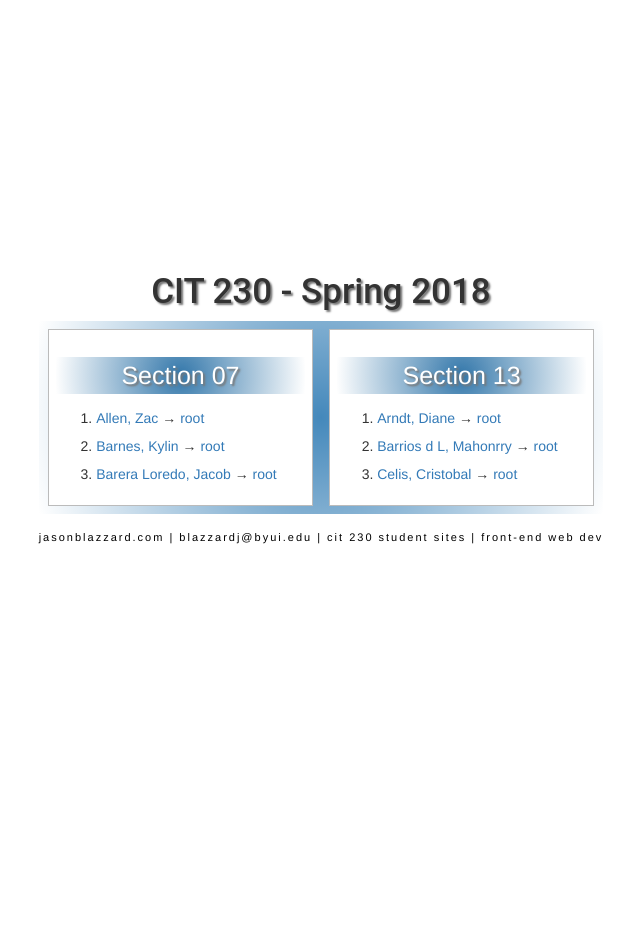
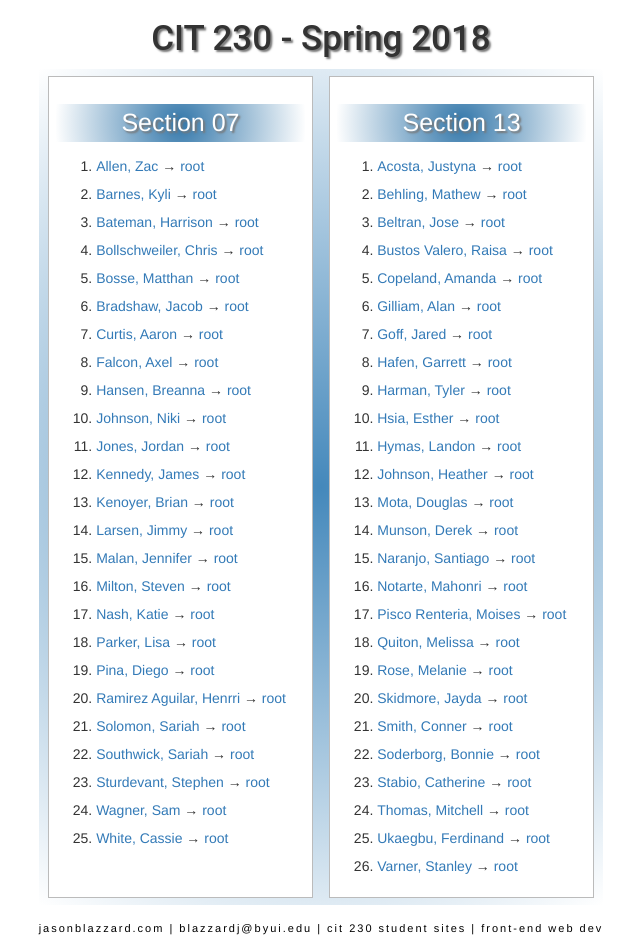
Before and after one commit to BrotherBlazzard/brotherblazzard.github.io, a PHP site: page /cit230/students/230spring2018.html in a window 1280 px wide. Shown: the whole page, without its empty margins (319-959 px from the left). Before the commit the page ends 544 px from the top, so only its background shows below. Run offline with PHP 8.4, Linux system fonts and the light colour scheme.

Commit message:
student sites

```diff
--- a/cit230/students/230spring2018.html
+++ b/cit230/students/230spring2018.html
@@ -17,18 +17,88 @@
         <section>
             <h2>Section 07</h2>
             <ol>
-                <li><a href="http://allen-zac.github.io" target="_blank">Allen, Zac</a> &rarr; <a href="https://github.com/allen-zac/allen-zac.github.io" target="_blank">root</a></li>
-                <li><a href="http://kayjb.github.io" target="_blank">Barnes, Kylin</a> &rarr; <a href="https://github.com/kayjb/kayjb.github.io" target="_blank">root</a></li>
-                <li><a href="http://.github.io" target="_blank">Barera Loredo, Jacob</a> &rarr; <a href="https://github.com//.github.io" target="_blank">root</a></li>
+                    <li><a href="http://allen-zac.github.io/"  target="_blank">Allen, Zac</a> &rarr; <a href="https://github.com/allen-zac/allen-zac.github.io"  target="_blank">root</a></li>
+                    <li><a href="https://kayjb.github.io/"  target="_blank">Barnes, Kyli</a> &rarr; <a href="https://github.com/kayjb/kayjb.github.io"  target="_blank">root</a></li>
+                    <li><a href="https://harryman201.github.io/"  target="_blank">Bateman, Harrison</a> &rarr; <a href="https://github.com/harryman201/harryman201.github.io"  target="_blank">root</a></li>
+                    <li><a href="https://cboshy.github.io/"  target="_blank">Bollschweiler, Chris</a> &rarr; <a href="https://github.com/cboshy/cboshy.github.io"  target="_blank">root</a></li>
+                    <li><a href="https://bossybosse.github.io/"  target="_blank">Bosse, Matthan</a> &rarr; <a href="https://github.com/bossybosse/bossybosse.github.io"  target="_blank">root</a></li>
+                    <li><a href="https://bradshaw-jacob.github.io/CIT-230/"  target="_blank">Bradshaw, Jacob</a> &rarr; <a href="https://github.com/bradshaw-jacob/bradshaw-jacob.github.io"  target="_blank">root</a></li>
+                    <li><a href="https://aaronjcurtis.github.io/"  target="_blank">Curtis, Aaron</a> &rarr; <a href="https://github.com/aaronjcurtis/aaronjcurtis.github.io"  target="_blank">root</a></li>
+                    <li><a href="https://falcon-islas.github.io/"  target="_blank">Falcon, Axel</a> &rarr; <a href="https://github.com/falcon-islas/falcon-islas.github.io"  target="_blank">root</a></li>
+                    <li><a href="https://breanna-hansen.github.io/"  target="_blank">Hansen, Breanna</a> &rarr; <a href="https://github.com/breanna-hansen/breanna-hansen.github.io"  target="_blank">root</a></li>
+                    <li><a href="https://niki1980.github.io/"  target="_blank">Johnson, Niki</a> &rarr; <a href="https://github.com/niki1980/niki1980.github.io"  target="_blank">root</a></li>
+                    <li><a href="https://rogue921.github.io/"  target="_blank">Jones, Jordan</a> &rarr; <a href="https://github.com/rogue921/rogue921.github.io"  target="_blank">root</a></li>
+                    <li><a href="https://kennedy-james.github.io/cit_230/"  target="_blank">Kennedy, James</a> &rarr; <a href="https://github.com/kennedy-james/kennedy-james.github.io"  target="_blank">root</a></li>
+                    <li><a href="https://zekeofdoom.github.io/Brian-Kenoyer.byui-cit230.github.io/"  target="_blank">Kenoyer, Brian</a> &rarr; <a href="https://github.com/zekeofdoom/Brian-Kenoyer.byui-cit230.github.io"  target="_blank">root</a></li>
+                    <li><a href="https://jlars150.github.io/"  target="_blank">Larsen, Jimmy</a> &rarr; <a href="https://github.com/jlars150/jlars150.github.io"  target="_blank">root</a></li>
+                    <li><a href="https://jmalan210.github.io/"  target="_blank">Malan, Jennifer</a> &rarr; <a href="https://github.com/jmalan210/jmalan210.github.io"  target="_blank">root</a></li>
+                    <li><a href="https://stevendmilton.github.io/"  target="_blank">Milton, Steven</a> &rarr; <a href="https://github.com/stevendmilton/stevendmilton.github.io"  target="_blank">root</a></li>
+                    <li><a href="https://katienash.github.io/"  target="_blank">Nash, Katie</a> &rarr; <a href="https://github.com/katienash/katienash.github.io"  target="_blank">root</a></li>
+                    <li><a href="https://lisa-parker.github.io/"  target="_blank">Parker, Lisa</a> &rarr; <a href="https://github.com/lisa-parker/lisa-parker.github.io"  target="_blank">root</a></li>
+                    <li><a href="https://dpina1988.github.io/"  target="_blank">Pina, Diego</a> &rarr; <a href="https://github.com/dpina1988/dpina1988.github.io"  target="_blank">root</a></li>
+                    <li><a href="https://henry006.github.io/"  target="_blank">Ramirez Aguilar, Henrri</a> &rarr; <a href="https://github.com/henry006/henry006.github.io"  target="_blank">root</a></li>
+                    <li><a href="https://sariahsolomon.github.io/cit230/"  target="_blank">Solomon, Sariah</a> &rarr; <a href="https://github.com/sariahsolomon/sariahsolomon.github.io"  target="_blank">root</a></li>
+                    <li><a href="https://sariah-southwick.github.io/"  target="_blank">Southwick, Sariah</a> &rarr; <a href="https://github.com/sjs102/sariah-southwick.github.io"  target="_blank">root</a></li>
+                    <li><a href="https://ssturdejunk.github.io/"  target="_blank">Sturdevant, Stephen</a> &rarr; <a href="https://github.com/ssturdejunk/ssturdejunk.github.io"  target="_blank">root</a></li>
+                    <li><a href="https://samueltwagner.github.io/"  target="_blank">Wagner, Sam</a> &rarr; <a href="https://github.com/samueltwagner/samueltwagner.github.io"  target="_blank">root</a></li>
+                    <li><a href="https://casablanca91.github.io/"  target="_blank">White, Cassie</a> &rarr; <a href="https://github.com/casablanca91/casablanca91.github.io"  target="_blank">root</a></li>
             </ol>
         </section>
 
         <section>
             <h2>Section 13</h2>
             <ol>
-                <li><a href="http://diarndt.github.io" target="_blank">Arndt, Diane</a> &rarr; <a href="https://github.com/diarndt/diarndt.github.io" target="_blank">root</a></li>
-                <li><a href="http://majabadele.github.io" target="_blank">Barrios d L, Mahonrry</a> &rarr; <a href="https://github.com/majabadele/majabadele.github.io" target="_blank">root</a></li>
-                <li><a href="http://celisbyu.github.io" target="_blank">Celis, Cristobal</a> &rarr; <a href="https://github.com/celisbyu/celisbyu.github.io" target="_blank">root</a></li>
+                    <li><a href="https://ju8tyna.github.io/"  target="_blank">Acosta, Justyna</a> &rarr; <a href="https://github.com/ju8tyna/ju8tyna.github.io"  target="_blank">root</a></li>
+
+                    <li><a href="https://m8k9b92.github.io"  target="_blank">Behling, Mathew</a> &rarr; <a href="https://github.com/m8k9b92/m8k9b92.github.io"  target="_blank">root</a></li>
+
+                    <li><a href="https://jcb3l.github.io/"  target="_blank">Beltran, Jose</a> &rarr; <a href="https://github.com/jcb3l/jcb3l.github.io"  target="_blank">root</a></li>
+
+                    <li><a href="https://rbustosv.github.io/"  target="_blank">Bustos Valero, Raisa</a> &rarr; <a href="https://github.com/rbustosv/rbustosv.github.io"  target="_blank">root</a></li>
+
+                    <li><a href="https://cherrytone.github.io/"  target="_blank">Copeland, Amanda</a> &rarr; <a href="https://github.com/cherrytone/cherrytone.github.io"  target="_blank">root</a></li>
+
+                    <li><a href="https://alansgilliam23.github.io/"  target="_blank">Gilliam, Alan</a> &rarr; <a href="https://github.com/alansgilliam23/alansgilliam23.github.io"  target="_blank">root</a></li>
+
+                    <li><a href="https://js-goff.github.io/"  target="_blank">Goff, Jared</a> &rarr; <a href="https://github.com/js-goff/js-goff.github.io"  target="_blank">root</a></li>
+
+                    <li><a href="https://garretthafen.github.io/cit230/"  target="_blank">Hafen, Garrett</a> &rarr; <a href="https://github.com/garretthafen/garretthafen.github.io"  target="_blank">root</a></li>
+
+                    <li><a href="https://harman-tyler.github.io/"  target="_blank">Harman, Tyler</a> &rarr; <a href="https://github.com/harman-tyler/harman-tyler.github.io"  target="_blank">root</a></li>
+
+                    <li><a href="https://ehsia.github.io"  target="_blank">Hsia, Esther</a> &rarr; <a href="https://github.com/ehsia/ehsia.github.io"  target="_blank">root</a></li>
+
+                    <li><a href="https://hymasl1.github.io/scripts/"  target="_blank">Hymas, Landon</a> &rarr; <a href="https://github.com/hymasl1/hymasl1.github.io"  target="_blank">root</a></li>
+
+                    <li><a href="https://joh16080.github.io"  target="_blank">Johnson, Heather</a> &rarr; <a href="https://github.com/joh16080/joh16080.github.io"  target="_blank">root</a></li>
+
+                    <li><a href="https://dsantosmt.github.io/"  target="_blank">Mota, Douglas</a> &rarr; <a href="https://github.com/dsantosmt/dsantosmt.github.io"  target="_blank">root</a></li>
+
+                    <li><a href="https://derekmunson.github.io/"  target="_blank">Munson, Derek</a> &rarr; <a href="https://github.com/derekmunson/derekmunson.github.io"  target="_blank">root</a></li>
+
+                    <li><a href="https://snp277.github.io/"  target="_blank">Naranjo, Santiago</a> &rarr; <a href="https://github.com/snp277/snp277.github.io"  target="_blank">root</a></li>
+
+                    <li><a href="https://mahonri15.github.io/"  target="_blank">Notarte, Mahonri</a> &rarr; <a href="https://github.com/mahonri15/mahonri15.github.io"  target="_blank">root</a></li>
+
+                    <li><a href="https://jpisco88.github.io/"  target="_blank">Pisco Renteria, Moises</a> &rarr; <a href="https://github.com/jpisco88/jpisco88.github.io"  target="_blank">root</a></li>
+
+                    <li><a href="https://mjquiton.github.io"  target="_blank">Quiton, Melissa</a> &rarr; <a href="https://github.com/mjquiton/mjquiton.github.io"  target="_blank">root</a></li>
+
+                    <li><a href="https://melaniemikal.github.io/cit230/"  target="_blank">Rose, Melanie</a> &rarr; <a href="https://github.com/melaniemikal/melaniemikal.github.io"  target="_blank">root</a></li>
+
+                    <li><a href="https://ijerda.github.io/"  target="_blank">Skidmore, Jayda</a> &rarr; <a href="https://github.com/ijerda/ijerda.github.io"  target="_blank">root</a></li>
+
+                    <li><a href="https://crazy2flip.github.io/"  target="_blank">Smith, Conner</a> &rarr; <a href="https://github.com/crazy2flip/crazy2flip.github.io"  target="_blank">root</a></li>
+
+                    <li><a href="https://soderborg-bonnie.github.io/"  target="_blank">Soderborg, Bonnie</a> &rarr; <a href="https://github.com/soderborg-bonnie/soderborg-bonnie.github.io"  target="_blank">root</a></li>
+
+                    <li><a href="https://catstabio.github.io/"  target="_blank">Stabio, Catherine</a> &rarr; <a href="https://github.com/catstabio/catstabio.github.io"  target="_blank">root</a></li>
+
+                    <li><a href="https://welchz.github.io/"  target="_blank">Thomas, Mitchell</a> &rarr; <a href="https://github.com/Welchz/welchz.github.io"  target="_blank">root</a></li>
+
+                    <li><a href="https://smankferdinand.github.io/"  target="_blank">Ukaegbu, Ferdinand</a> &rarr; <a href="https://github.com/smankferdinand/smankferdinand.github.io"  target="_blank">root</a></li>
+
+                    <li><a href="https://varnerstanley.github.io/"  target="_blank">Varner, Stanley</a> &rarr; <a href="https://github.com/varnerstanley/varnerstanley.github.io"  target="_blank">root</a></li>
             </ol>
         </section>
     </main>
--- a/css/style-bbzz.css
+++ b/css/style-bbzz.css
@@ -85,7 +85,7 @@
     border: 1px solid #000;
 }
 
-@media (min-width: 32.5rem;
+@media (min-width: 37.5rem;
 ) {
     main {
         grid-template-columns: 1fr 1fr;
```
Also changed, not shown: index.html (+6 -2 lines).
